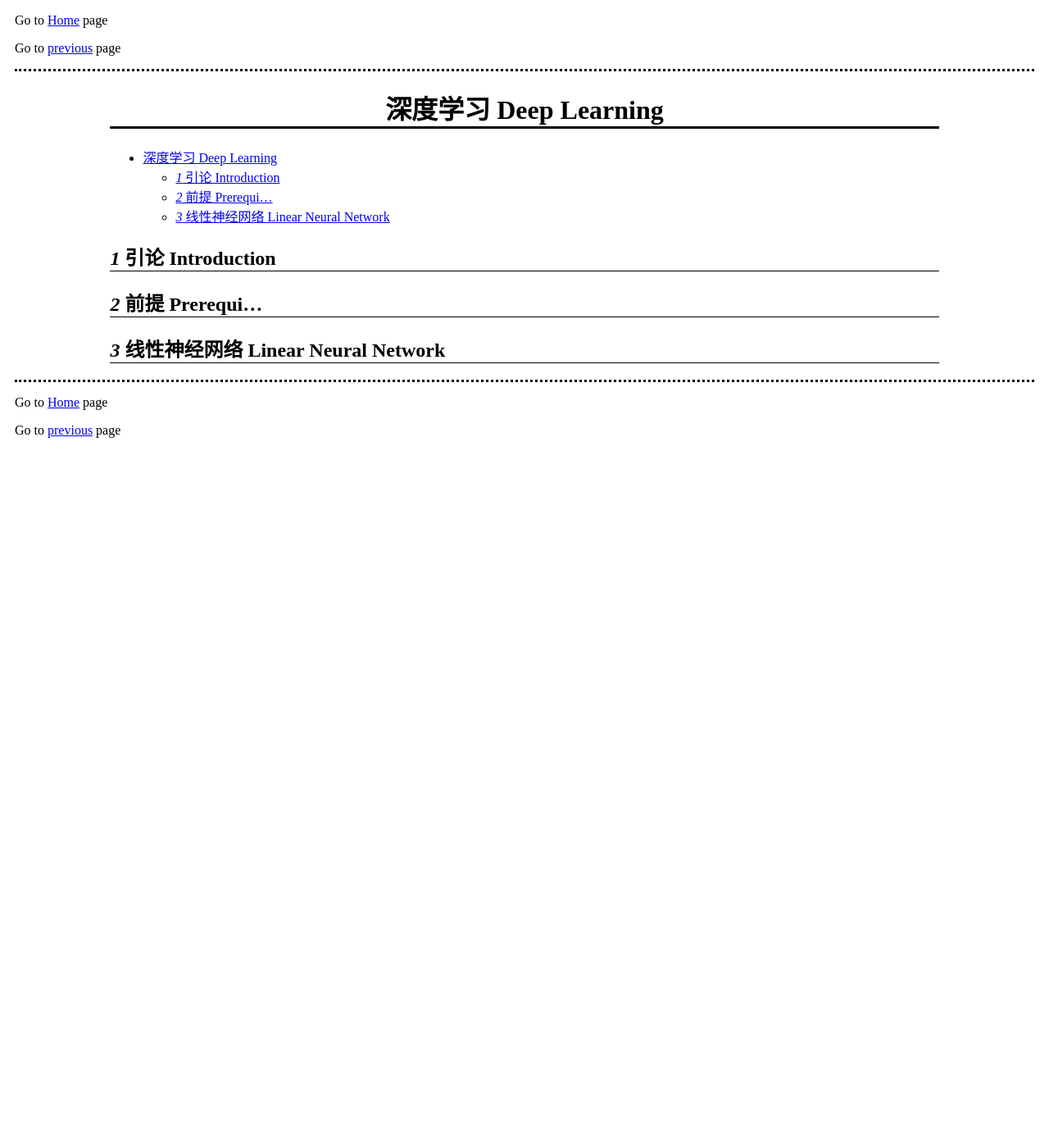
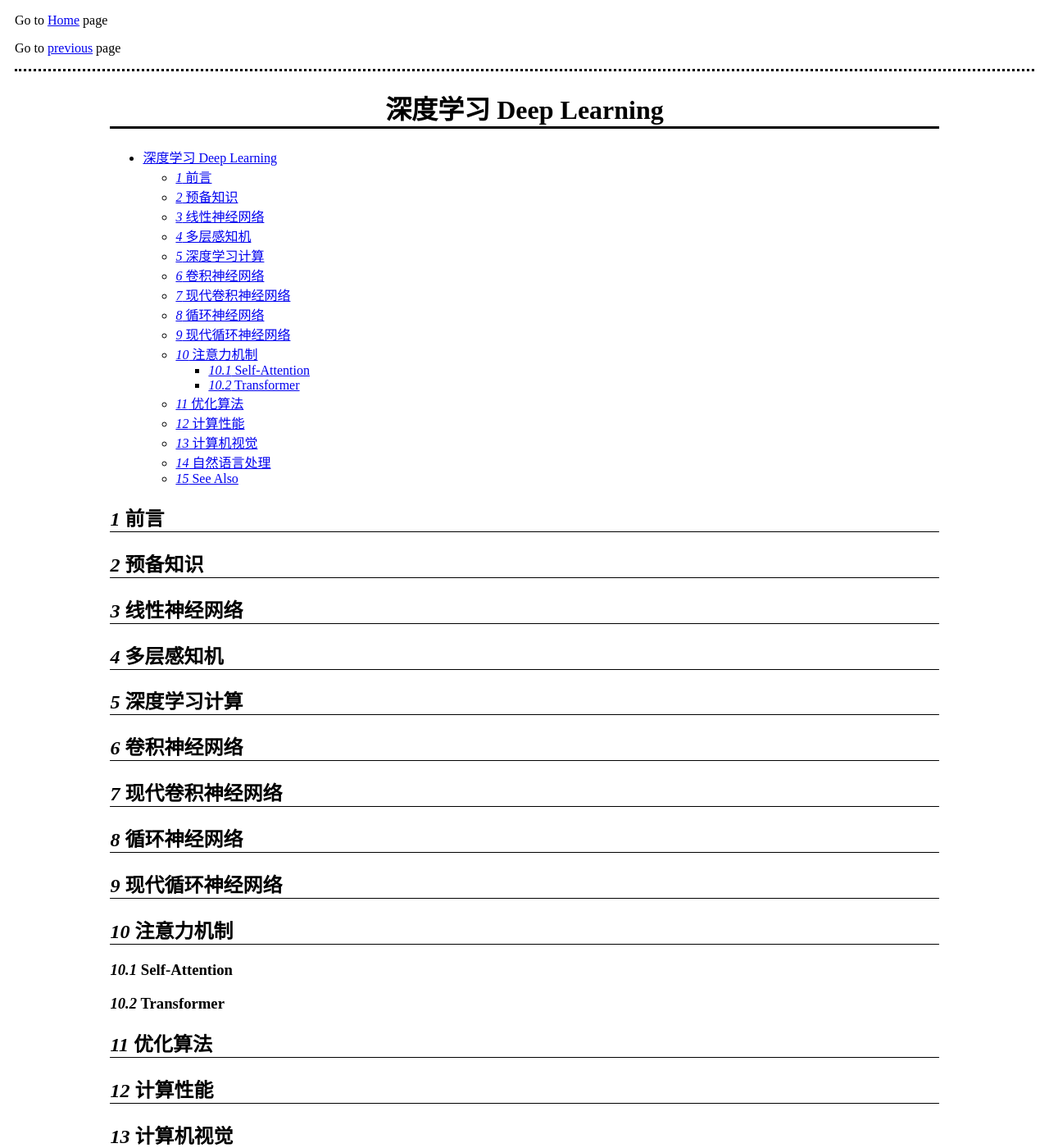
Before and after one commit to WGZ-W/wgz-w.github.io, a Jekyll site: the page built from _posts/Study/2024-11-04-deep-learning.md, in a window 1280 px wide and 1400 px high. Shown: the whole window at 82% size. Built offline with Jekyll 4.4.1, drawn with Linux system fonts in a browser that asks for light colours; some of the changed text lies outside the part shown.

Commit message:
algorithm and deep learning

```diff
--- a/_posts/Study/2024-11-04-deep-learning.md
+++ b/_posts/Study/2024-11-04-deep-learning.md
@@ -8,10 +8,44 @@ title: "Deep Learning"
 # 深度学习  Deep Learning
 
 - [深度学习  Deep Learning](#深度学习--deep-learning)
-  - [*1* 引论  Introduction](#1-引论--introduction)
-  - [*2* 前提  Prerequi...](#2-前提--prerequi)
-  - [*3* 线性神经网络  Linear Neural Network](#3-线性神经网络--linear-neural-network)
+  - [*1* 前言](#1-前言)
+  - [*2* 预备知识](#2-预备知识)
+  - [*3* 线性神经网络](#3-线性神经网络)
+  - [*4* 多层感知机](#4-多层感知机)
+  - [*5* 深度学习计算](#5-深度学习计算)
+  - [*6* 卷积神经网络](#6-卷积神经网络)
+  - [*7* 现代卷积神经网络](#7-现代卷积神经网络)
+  - [*8* 循环神经网络](#8-循环神经网络)
+  - [*9* 现代循环神经网络](#9-现代循环神经网络)
+  - [*10* 注意力机制](#10-注意力机制)
+    - [*10.1* Self-Attention](#101-self-attention)
+    - [*10.2* Transformer](#102-transformer)
+  - [*11* 优化算法](#11-优化算法)
+  - [*12* 计算性能](#12-计算性能)
+  - [*13* 计算机视觉](#13-计算机视觉)
+  - [*14* 自然语言处理](#14-自然语言处理)
+  - [*15* See Also](#15-see-also)
 
-## *1* 引论  Introduction
-## *2* 前提  Prerequi...
-## *3* 线性神经网络  Linear Neural Network
+## *1* 前言
+## *2* 预备知识
+## *3* 线性神经网络
+## *4* 多层感知机
+## *5* 深度学习计算
+## *6* 卷积神经网络
+## *7* 现代卷积神经网络
+## *8* 循环神经网络
+## *9* 现代循环神经网络
+## *10* 注意力机制
+### *10.1* Self-Attention
+### *10.2* Transformer
+## *11* 优化算法
+## *12* 计算性能
+## *13* 计算机视觉
+## *14* 自然语言处理
+
+
+
+## *15* See Also
+- [李宏毅 2023 春机器学习课程](https://speech.ee.ntu.edu.tw/~hylee/ml/2023-spring.php)
+- [动手学深度学习](https://zh.d2l.ai/)
+- [GitHub of Lhy_Machine_Learning ](https://github.com/Fafa-DL/Lhy_Machine_Learning)
```
Also changed, not shown: _posts/Study/2024-10-30-algorithm.md (+8 -3 lines), mindmap/algorithm.html (added, +44 -0 lines).
